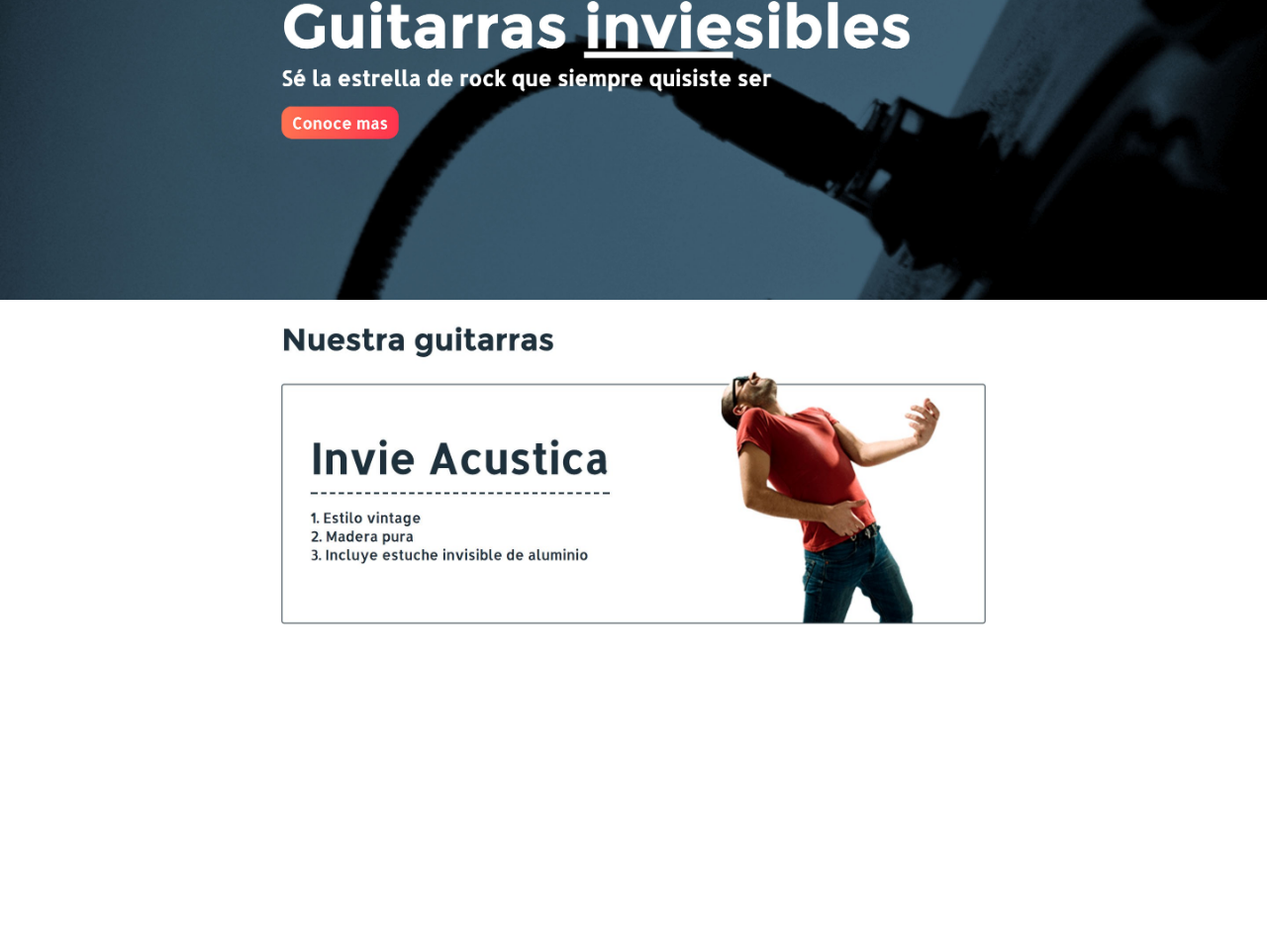
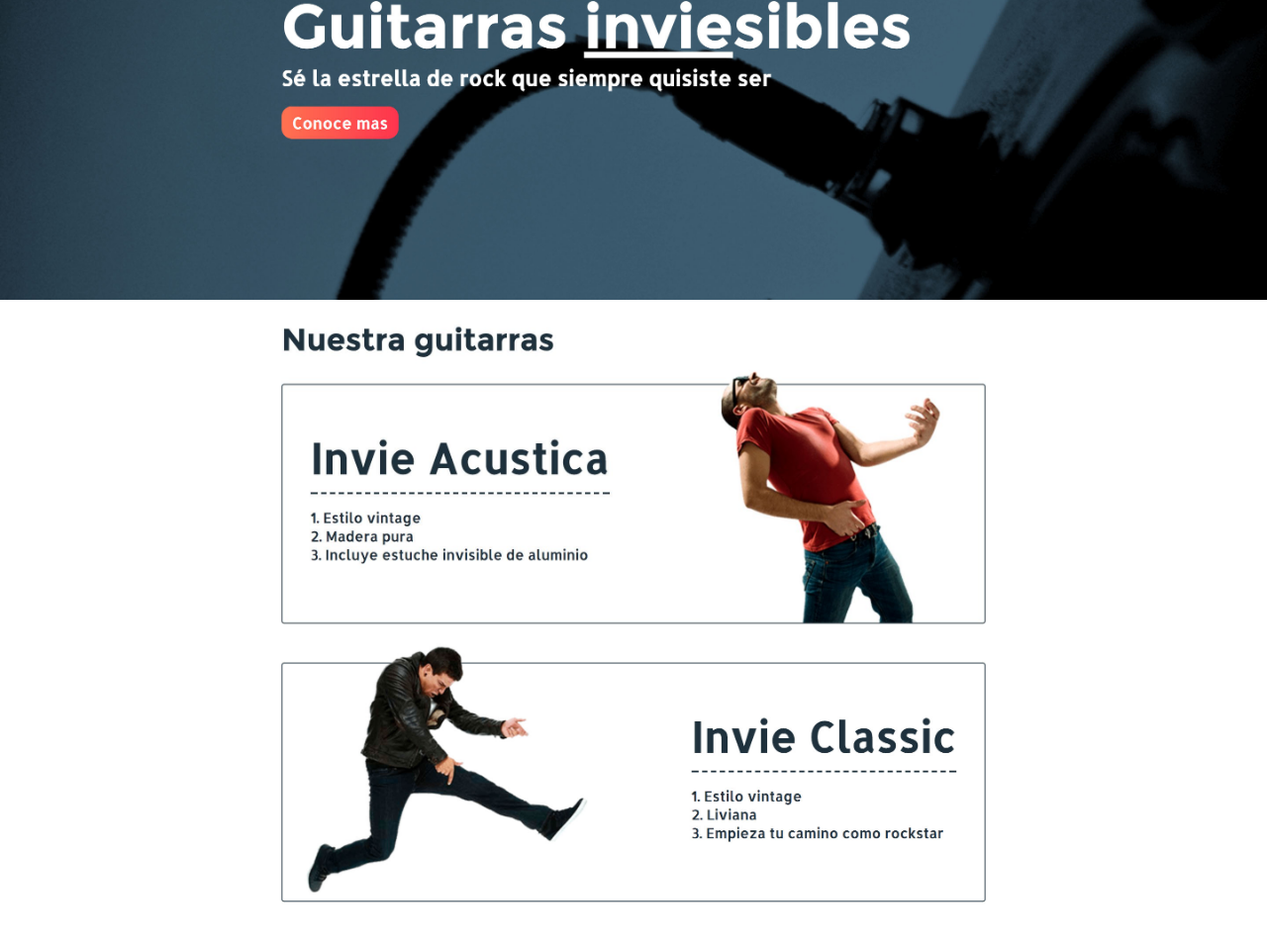
Before and after one commit to SneiderSanchez/invie-github, a plain HTML site: page index.html in a window 1280 px wide. Shown: the part 172-1129 px from the top of the page at 99% size. Before the commit the page ends 815 px from the top, so only its background shows below. Drawn offline with Linux system fonts and the light colour scheme.

Commit message:
se agrego la clasica

```diff
--- a/index.html
+++ b/index.html
@@ -18,6 +18,8 @@
     <img src="header.jpg"></img>
     <img src="hero.jpg"></img>
     <img src="acustica.jpg"></img>
+    <img src="clasica.jpg"></img>
+
 
 
   </body>
```
Also changed, not shown: clasica.jpg (added).
